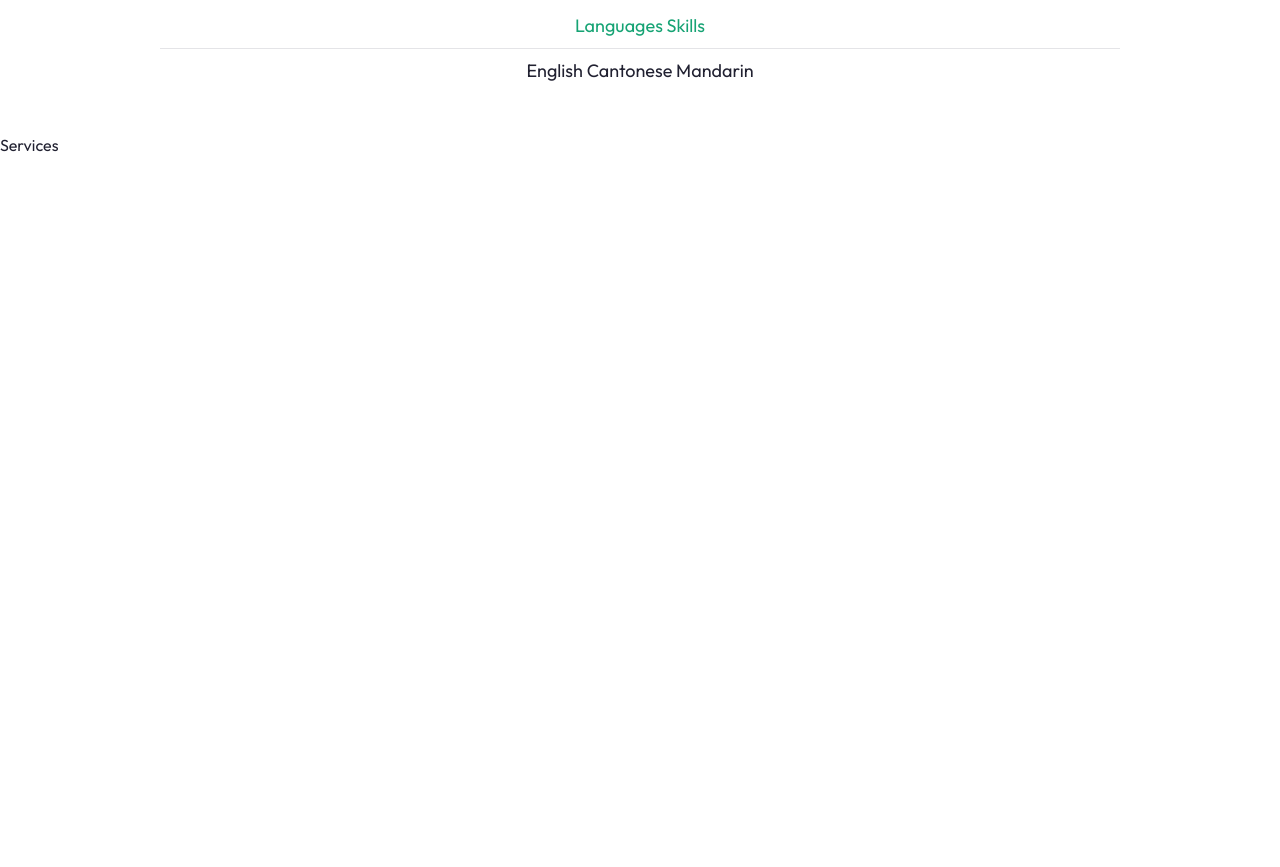
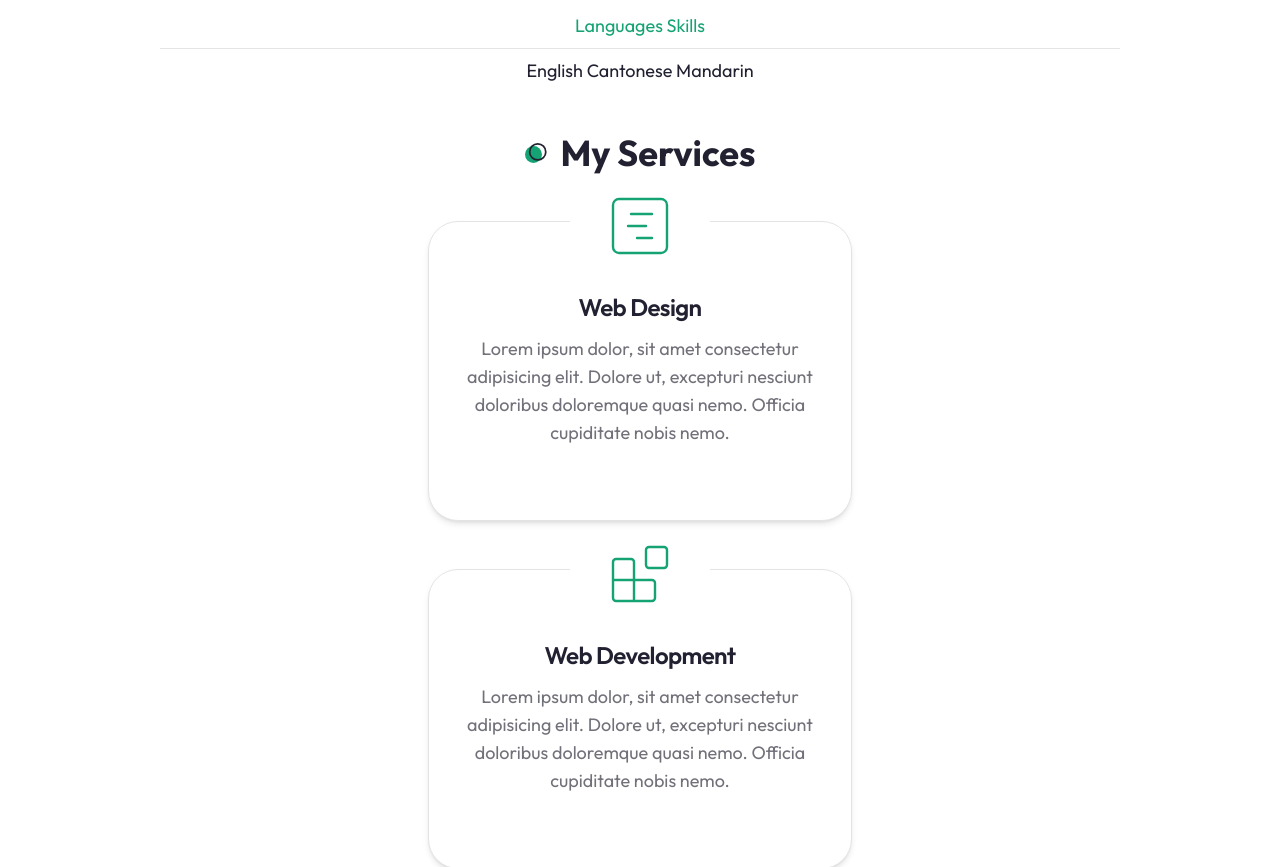
Before and after one commit to Zhenhui-HeYNWA/My-Website, a Next.js app: page / in a window 1280 px wide. Shown: the part 1480-2347 px from the top of the page. Built offline with nearby package versions, Linux system fonts and the light colour scheme.

Commit message:
service section

```diff
--- a/app/globals.css
+++ b/app/globals.css
@@ -55,11 +55,23 @@
   filter: invert(0%);
 }
 
-/* 暗模式样式 */
-.dark .special-logo {
-  filter: invert(100%);
+@keyframes rotate {
+  0% {
+    transform: rotate(0deg);
+  }
+  100% {
+    transform: rotate(360deg);
+  }
 }
 
+.before\\:rotate {
+  animation: rotate 4s linear infinite;
+}
+
+/* 确保 dark 模式生效 */
+.dark .before\\:bg-dots_dark {
+  background-image: url('/dots-dark.svg');
+}
 @layer base {
   * {
     @apply border-border;
--- a/components/DevImg.jsx
+++ b/components/DevImg.jsx
@@ -3,8 +3,7 @@ import Image from 'next/image';
 const DevImg = ({ containerStyles, imgSrc }) => {
   return (
     //TODO fix the bg styling
-    <div
-      className={`${containerStyles} ${imgSrc} bg-cover bg-center w-[500px] h-[500px] `}></div>
+    <div className={`${containerStyles} ${imgSrc} bg-cover bg-center  `}></div>
   );
 };
 
--- a/components/Hero.jsx
+++ b/components/Hero.jsx
@@ -33,11 +33,11 @@ const Hero = () => {
             {/* buttons */}
             <div className='flex flex-col gap-y-3 md:flex-row gap-x-3 mx-auto xl:mx-0 mb-12'>
               <Link href='/contact'>
-                <Button className='gap-x-2'>
+                <Button className='gap-x-2 shadow-md'>
                   Contact Me <Send size={18} />
                 </Button>
               </Link>
-              <Button variant='secondary' className='gap-x-2'>
+              <Button variant='secondary' className='gap-x-2 shadow-md'>
                 Download CV <Download size={18} />
               </Button>
             </div>
@@ -75,7 +75,7 @@ const Hero = () => {
             />
             <div className='animate-border-radius-2 bg-[#15A374]  w-[500px] h-[500px] bg-no-repeat absolute -top-1 -right-2'></div>
             <DevImg
-              containerStyles=' animate-border-radius bg-[#15A374] hover:stop-animation w-[510px] h-[462px] bg-no-repeat relative bg-bottom'
+              containerStyles=' animate-border-radius bg-[#15A374] hover:stop-animation w-[500px] h-[500px] bg-no-repeat relative bg-bottom'
               imgSrc='bg-[url(/hero/myimg.jpg)]'
             />
           </div>
--- a/components/Services.jsx
+++ b/components/Services.jsx
@@ -1,5 +1,65 @@
+import { GanttChartSquare, Blocks, Gem } from 'lucide-react';
+import {
+  Card,
+  CardContent,
+  CardDescription,
+  CardHeader,
+  CardTitle,
+} from '@/components/ui/card';
+import { Description } from '@radix-ui/react-dialog';
+const servicesData = [
+  {
+    icon: <GanttChartSquare size={72} strokeWidth={0.8} />,
+    title: 'Web Design',
+    Description:
+      ' Lorem ipsum dolor, sit amet consectetur adipisicing elit. Dolore ut, excepturi nesciunt doloribus doloremque quasi nemo. Officia cupiditate nobis nemo. ',
+  },
+  {
+    icon: <Blocks size={72} strokeWidth={0.8} />,
+    title: 'Web Development',
+    Description:
+      ' Lorem ipsum dolor, sit amet consectetur adipisicing elit. Dolore ut, excepturi nesciunt doloribus doloremque quasi nemo. Officia cupiditate nobis nemo. ',
+  },
+  {
+    icon: <Gem size={72} strokeWidth={0.8} />,
+    title: 'App Devlopment',
+    Description:
+      ' Lorem ipsum dolor, sit amet consectetur adipisicing elit. Dolore ut, excepturi nesciunt doloribus doloremque quasi nemo. Officia cupiditate nobis nemo. ',
+  },
+];
 const Services = () => {
-  return <div>Services</div>;
+  return (
+    <section className='mb-12 xl:mb-36'>
+      <div className='container mx-auto'>
+        <h2 className='section-title mb-12 xl:mb-24 text-center mx-auto'>
+          {' '}
+          My Services
+        </h2>
+        {/* Grid items */}
+        <div className='grid xl:grid-cols-3 justify-center gap-y-12 xl:gap-y-24'>
+          {servicesData.map((item, index) => {
+            return (
+              <Card
+                className='w-full max-w-[424px] h-[300px] flex flex-col pt-16 pb-10 justify-center items-center relative dark:bg-inherit'
+                key={index}>
+                <CardHeader className='text-primary absolute -top-[60px]'>
+                  <div className='w-[140px] h-[80px] bg-white dark:bg-background flex justify-center items-center'>
+                    {item.icon}
+                  </div>
+                </CardHeader>
+                <CardContent className='text-center'>
+                  <CardTitle className='mb-4'>{item.title}</CardTitle>
+                  <CardDescription className='text-lg'>
+                    {item.Description}
+                  </CardDescription>
+                </CardContent>
+              </Card>
+            );
+          })}
+        </div>
+      </div>
+    </section>
+  );
 };
 
 export default Services;
--- a/components/ui/card.jsx
+++ b/components/ui/card.jsx
@@ -1,50 +1,68 @@
-import * as React from "react"
+import * as React from 'react';
 
-import { cn } from "@/lib/utils"
+import { cn } from '@/lib/utils';
 
 const Card = React.forwardRef(({ className, ...props }, ref) => (
   <div
     ref={ref}
-    className={cn("rounded-lg border bg-card text-card-foreground shadow-sm", className)}
-    {...props} />
-))
-Card.displayName = "Card"
+    className={cn(
+      'rounded-[30px] border bg-background text-card-foreground shadow-md',
+      className
+    )}
+    {...props}
+  />
+));
+Card.displayName = 'Card';
 
 const CardHeader = React.forwardRef(({ className, ...props }, ref) => (
   <div
     ref={ref}
-    className={cn("flex flex-col space-y-1.5 p-6", className)}
-    {...props} />
-))
-CardHeader.displayName = "CardHeader"
+    className={cn('flex flex-col space-y-1.5 p-6', className)}
+    {...props}
+  />
+));
+CardHeader.displayName = 'CardHeader';
 
 const CardTitle = React.forwardRef(({ className, ...props }, ref) => (
   <h3
     ref={ref}
-    className={cn("text-2xl font-semibold leading-none tracking-tight", className)}
-    {...props} />
-))
-CardTitle.displayName = "CardTitle"
+    className={cn(
+      'text-2xl font-semibold leading-none tracking-tight',
+      className
+    )}
+    {...props}
+  />
+));
+CardTitle.displayName = 'CardTitle';
 
 const CardDescription = React.forwardRef(({ className, ...props }, ref) => (
   <p
     ref={ref}
-    className={cn("text-sm text-muted-foreground", className)}
-    {...props} />
-))
-CardDescription.displayName = "CardDescription"
+    className={cn('text-sm text-muted-foreground', className)}
+    {...props}
+  />
+));
+CardDescription.displayName = 'CardDescription';
 
 const CardContent = React.forwardRef(({ className, ...props }, ref) => (
-  <div ref={ref} className={cn("p-6 pt-0", className)} {...props} />
-))
-CardContent.displayName = "CardContent"
+  <div ref={ref} className={cn('p-6 pt-0', className)} {...props} />
+));
+CardContent.displayName = 'CardContent';
 
 const CardFooter = React.forwardRef(({ className, ...props }, ref) => (
   <div
     ref={ref}
-    className={cn("flex items-center p-6 pt-0", className)}
-    {...props} />
-))
-CardFooter.displayName = "CardFooter"
+    className={cn('flex items-center p-6 pt-0', className)}
+    {...props}
+  />
+));
+CardFooter.displayName = 'CardFooter';
 
-export { Card, CardHeader, CardFooter, CardTitle, CardDescription, CardContent }
+export {
+  Card,
+  CardHeader,
+  CardFooter,
+  CardTitle,
+  CardDescription,
+  CardContent,
+};
```
Also changed, not shown: public/dots-dark.svg.
